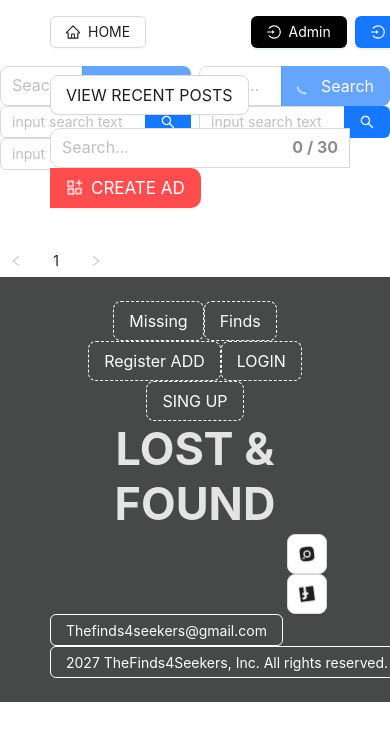
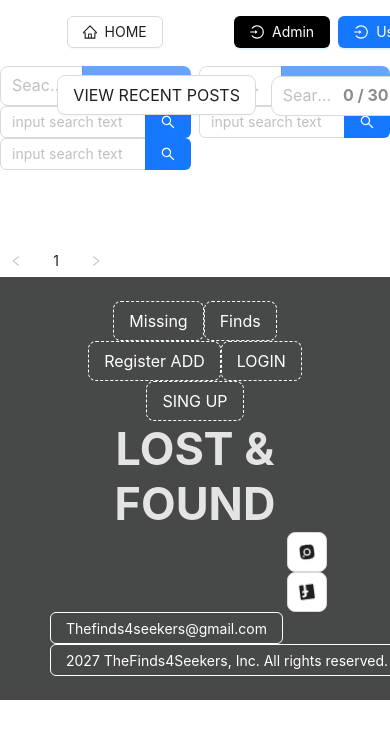
Before and after one commit to Gunplay/lostandfound-service, a React (Create React App) app: page /list in a window 390 px wide. Shown: the top 740 px of the page. Built offline with nearby package versions, Linux system fonts and the light colour scheme.

Commit message:
adapt mobile

```diff
--- a/package.json
+++ b/package.json
@@ -24,6 +24,7 @@
         "react-router": "^6.14.2",
         "react-router-dom": "^6.14.2",
         "react-scripts": "5.0.1",
+        "sass": "^1.69.3",
         "typescript": "^4.9.5",
         "uuid": "^9.0.1",
         "web-vitals": "^2.1.4",
--- a/src/components/FooterPanel/index.tsx
+++ b/src/components/FooterPanel/index.tsx
@@ -58,8 +58,8 @@ export const FooterPanel: React.FC = () => {
                     <div style={logoStyle}>LOST & FOUND</div>
                 </Col>
             </Row>
-            <Col xs={4} sm={16} md={16} lg={16} xl={32}></Col>
-            <Col xs={4} sm={16} md={16} lg={16} xl={32}></Col>
+            {/* <Col xs = {4} sm = {16} md = {16} lg = {16} xl = {32}></Col>
+            <Col xs = {4} sm = {16} md = {16} lg = {16} xl = {32}></Col> */}
             <Col></Col>
             <Row wrap justify="end" gutter={[8, 8]} align="stretch">
                 <Col xs={6} sm={6} md={18} lg={24} xl={32} flex="auto">
--- a/src/components/Header/Header.module.scss
+++ b/src/components/Header/Header.module.scss
@@ -0,0 +1,46 @@
+.buttonCreateAdd {
+    border-radius: 0px 10px 10px 0px;
+    font-size: 17px;
+    height: 40px;
+}
+
+@media screen and (max-width: 768px) {
+    .buttonCreateAdd {
+        // width: 30px;
+    }
+}
+
+@media screen and (max-width: 562px) {
+    .buttonCreateAdd {
+        //  width: 20px;
+    }
+}
+
+@media screen and (max-width: 510px) {
+    .buttonCreateAdd {
+        width: 25px;
+
+        font-size: 0px;
+        &::before {
+            content: "+";
+            font-size: 18px;
+            display: flex;
+            align-items: center;
+            justify-content: center;
+        }
+    }
+}
+
+@media screen and (max-width: 389px) {
+    .buttonCreateAdd {
+        width: 20px;
+        font-size: 0px;
+        &::before {
+            content: "+";
+            font-size: 18px;
+            display: flex;
+            align-items: center;
+            justify-content: center;
+        }
+    }
+}
--- a/src/components/Header/index.tsx
+++ b/src/components/Header/index.tsx
@@ -8,6 +8,7 @@ import ButtonSubmit from "../ButtonSubmit";
 //import LogginAccBtn from './LogginAccBtn';
 import ButtonLog from "../ButttonLog";
 import SearchItemsInput from "../SearchItemsInput";
+import styles from "./header.module.scss";
 const { Header } = Layout;
 // import styles from './Header.module.scss'
 
@@ -31,10 +32,11 @@ const logoStyle: React.CSSProperties = {
 
 export const HeaderPanel: React.FC = () => {
     return (
-        <Header style   = {headerStyle}>
-        <Row    justify = "space-between" align   = {"middle"}>
-        <Link   to      = "/">
-        <Button icon    = {<HomeOutlined />} type = "default">
+        <Row>
+            <Header style={headerStyle}>
+                <Row justify="space-around" align={"middle"}>
+                    <Link to="/">
+                        <Button icon={<HomeOutlined />} type="default">
                             HOME
                         </Button>
                     </Link>
@@ -45,12 +47,13 @@ export const HeaderPanel: React.FC = () => {
                     </Col>
                     <Row align="middle">
                         <SearchItemsInput />
-                    <Button icon={<AppstoreAddOutlined rotate={5} spin />} type="primary" danger size="large" style={{ borderRadius: "0px 10px 10px 0px", fontSize: "17px" }}>
+                        <Button icon={<AppstoreAddOutlined rotate={5} spin />} type="primary" danger className={styles.buttonCreateAdd}>
                             CREATE AD
                         </Button>
                         {/* <div style={logoStyle}>LOST & FOUND</div> */}
                     </Row>
                 </Row>
             </Header>
+        </Row>
     );
 };
--- a/src/components/SearchItemsInput/index.tsx
+++ b/src/components/SearchItemsInput/index.tsx
@@ -1,8 +1,8 @@
 import React from "react";
 import { Input } from "antd";
-
+import styles from "./searchItemsInput.module.scss";
 const { TextArea } = Input;
-
+console.log("styles", styles);
 const onChange = (e: React.ChangeEvent<HTMLInputElement | HTMLTextAreaElement>) => {};
 
 const SearchItemsInput: React.FC = () => (
@@ -12,7 +12,8 @@ const SearchItemsInput: React.FC = () => (
             showCount
             maxLength={30}
             onChange={onChange}
-            style={{ width: 300, height: 40, fontSize: "16px", fontWeight: "bold", color: "black", borderRadius: "10px 0 0 10px" }}
+            className={styles.searchInput}
+            //style={{ width: 300, height: 40, fontSize: "16px", fontWeight: "bold", color: "black", borderRadius: "10px 0 0 10px" }}
         />
     </>
 );
--- /dev/null
+++ b/src/components/SearchItemsInput/searchItemsInput.module.scss
@@ -0,0 +1,33 @@
+.searchInput {
+    width: 300px;
+    height: 40px;
+    font-size: 16px; /* Specify a valid font size value */
+    font-weight: bold; /* Specify the font weight */
+    color: black;
+    border-radius: 10px 0 0 10px;
+}
+
+/* Media query for screen widths up to 768px */
+@media screen and (max-width: 768px) {
+    .searchInput {
+        width: 300px;
+    }
+}
+
+@media screen and (max-width: 562px) {
+    .searchInput {
+        width: 250px;
+    }
+}
+
+@media screen and (max-width: 510px) {
+    .searchInput {
+        width: 130px;
+    }
+}
+
+@media screen and (max-width: 389px) {
+    .searchInput {
+        width: 100px;
+    }
+}
```
Also changed, not shown: 1 other file (tests, documents, lock files or other folders). Lines whose indentation alone changed are shown as unchanged.
